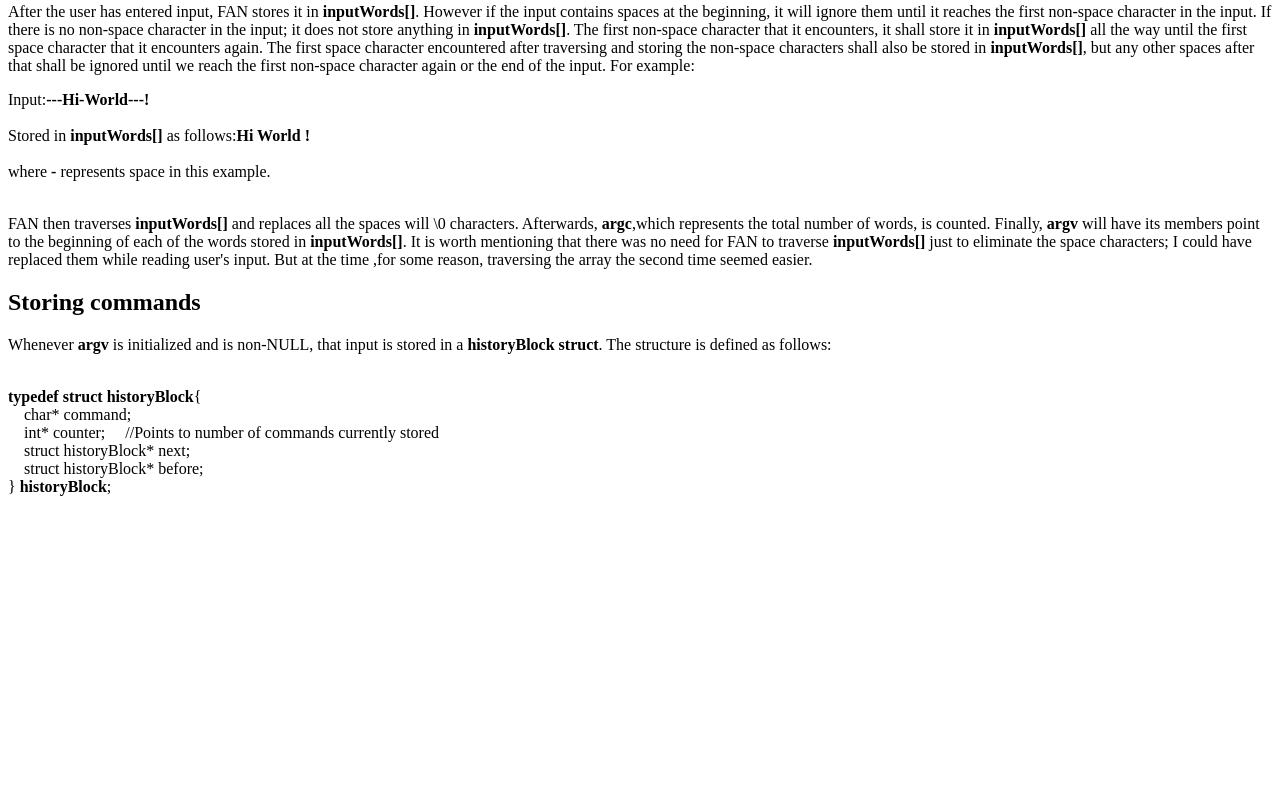
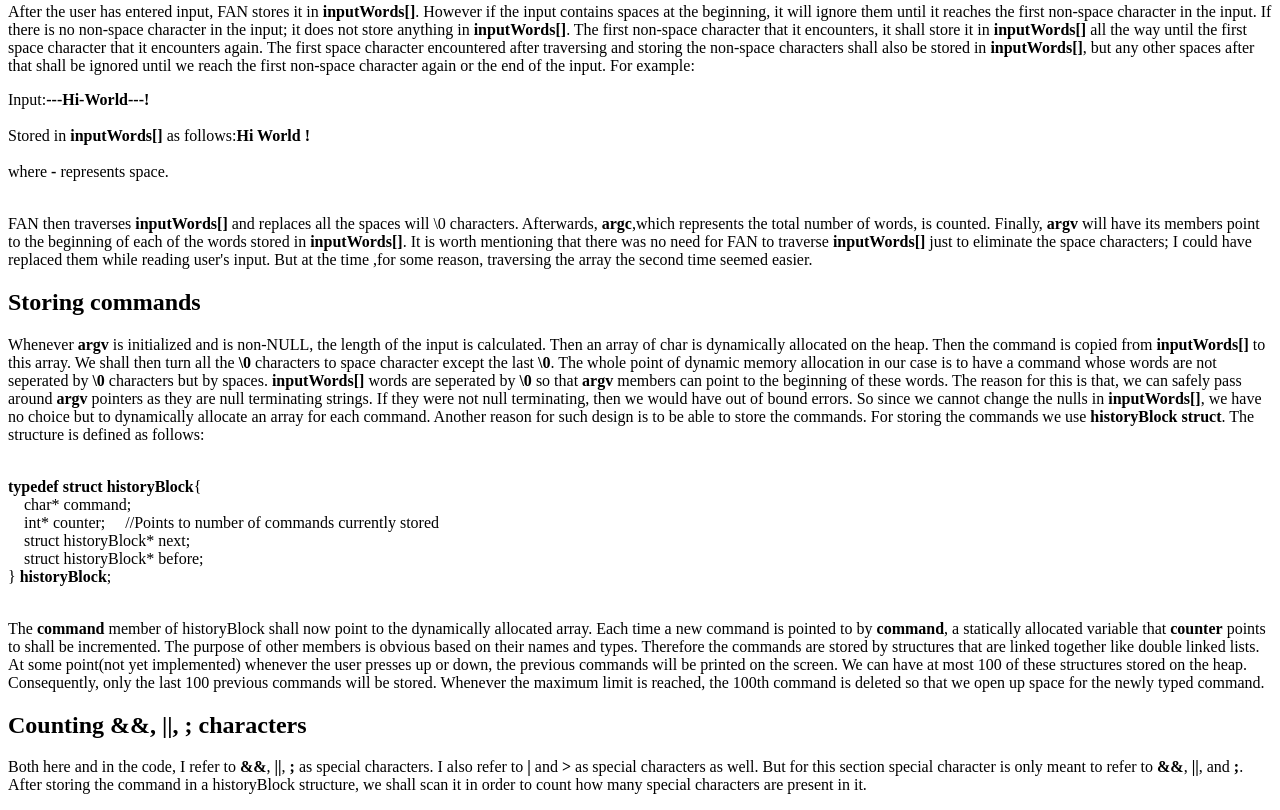
Before and after one commit to CuriousGeekyDude/Shell, a plain HTML site: page docs/overview_Of_FAN.html in a window 1280 px wide. Shown: the part 298-1108 px from the top of the page. Before the commit the page ends 820 px from the top, so only its background shows below. Drawn offline with Linux system fonts and the light colour scheme.

Commit message:
Write the software design docs

```diff
--- a/docs/overview_Of_FAN.html
+++ b/docs/overview_Of_FAN.html
@@ -35,7 +35,7 @@
 
                 <div>Stored in <b>inputWords[]</b> as follows:<b>Hi World !</b></div><br>
 
-                <div>where <b>-</b> represents space in this example.</div><br>
+                <div>where <b>-</b> represents space.</div><br>
 
                 <p>FAN then traverses <b>inputWords[]</b> and replaces all the spaces will \0 characters. Afterwards,
                    <b>argc</b>,which represents the total number of words, is counted. Finally, <b>argv</b> will have its
@@ -47,8 +47,20 @@
 
         <h2>Storing commands</h2>
                 <p>
-                    Whenever <b>argv</b> is initialized and is non-NULL, that input is stored in a
-                    <b>historyBlock struct</b>. The structure is defined as follows:
+                    Whenever <b>argv</b> is initialized and is non-NULL, the length of the input is
+                    calculated. Then an array of char is dynamically allocated on the heap. Then the
+                    command is copied from <b>inputWords[]</b> to this array. We shall then turn all
+                    the <b>\0</b> characters to space character except the last <b>\0</b>. The whole
+                    point of dynamic memory allocation in our case is to have a command whose words
+                    are not seperated by <b>\0</b> characters but by spaces. <b>inputWords[]</b> words
+                    are seperated by <b>\0</b> so that <b>argv</b> members can point to the beginning
+                    of these words. The reason for this is that, we can safely pass around <b>argv</b>
+                    pointers as they are null terminating strings. If they were not null terminating,
+                    then we would have out of bound errors. So since we cannot change the nulls in
+                    <b>inputWords[]</b>, we have no choice but to dynamically allocate an array for
+                    each command. Another reason for such design is to be able to store the commands.
+                    For storing the commands we use <b>historyBlock struct</b>. The structure is
+                    defined as follows:
                 </p><br>
 
                 <div>
@@ -60,7 +72,26 @@
                     } <b>historyBlock</b>;
                 </div><br>
 
+                <p>
+                    The <b>command</b> member of historyBlock shall now point to the dynamically allocated array.
+                    Each time a new command is pointed to by <b>command</b>, a statically allocated variable that
+                    <b>counter</b> points to shall be incremented. The purpose of other members is obvious based
+                    on their names and types. Therefore the commands are stored by structures that are linked
+                    together like double linked lists. At some point(not yet implemented) whenever the user presses
+                    up or down, the previous commands will be printed on the screen. We can have at most 100 of these
+                    structures stored on the heap. Consequently, only the last 100 previous commands will be stored.
+                    Whenever the maximum limit is reached, the 100th command is deleted so that we open up space for
+                    the newly typed command.
+                </p>
 
+        <h2>Counting &&, ||, ; characters</h2>
+
+                <p>
+                    Both here and in the code, I refer to <b>&&</b>, <b>||</b>, <b>;</b> as special characters. I also refer to <b>|</b> and <b>></b> as
+                    special characters as well. But for this section special character is only meant to refer to <b>&&</b>, <b>||</b>,
+                    and <b>;</b>. After storing the command in a historyBlock structure, we shall scan it in order to count
+                    how many special characters are present in it.
+                </p>
 
 </body>
 </html>
```
